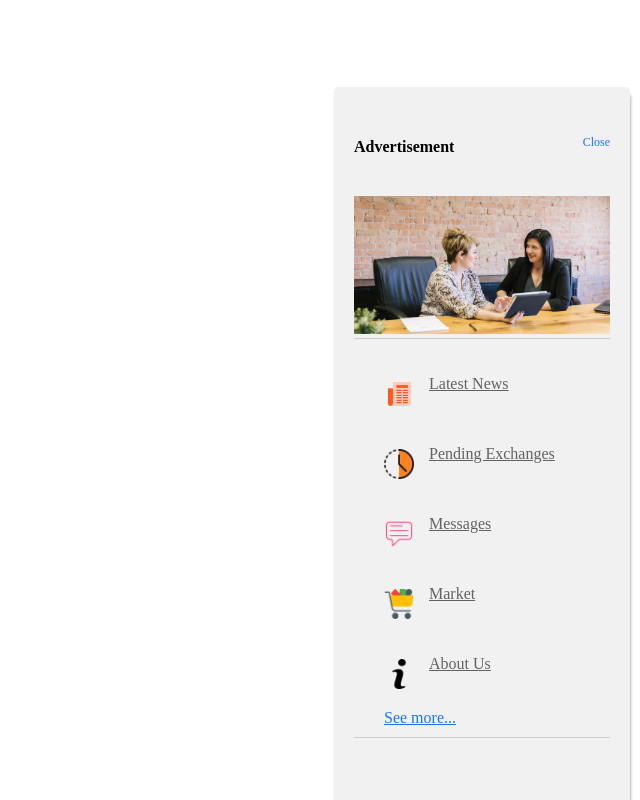
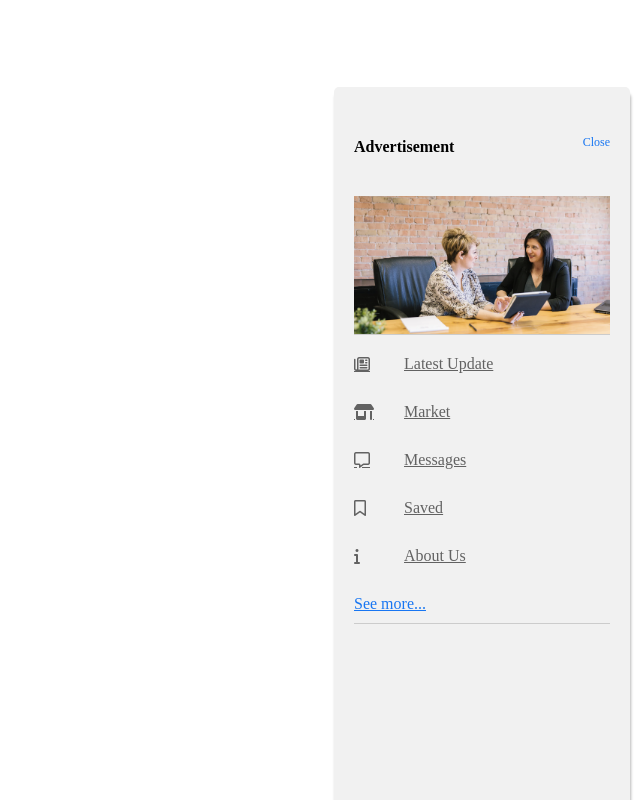
Before and after one commit to prshnt-bhushal/TradeEx, a website: page Html/sidebar.html in a window 1280 px wide. Shown: the whole page, without its empty margins (640-1280 px from the left). Drawn offline with Linux system fonts and the light colour scheme.

```diff
--- a/CSS/sidebar.css
+++ b/CSS/sidebar.css
@@ -16,22 +16,26 @@
     .body-imp-links a{
       display: flex;
       align-items: center;
-      padding-left: 30px;
+      justify-content: center;
       margin-top: 20px;
       margin-bottom: 10px;
       color: #626262;
       width: fit-content;
     }
-    .body-imp-links a img{
-      width: 30px;
-      margin-right: 15px;
-      margin-top: 20px;
+    .body-imp-links a:hover{
+      color: #aaa;
+    }
+    .body-imp-links i{
+      width: 50px;
     }
     .body-imp-links a:last-child
     {
       color: #1876f2;
     }
     .body-imp-links, .ads{
+      display: grid;
+      justify-content: start;
+      align-content: center;
       border-bottom:1px solid #ccc ;
     }
     .ads img{
--- a/Html/sidebar.html
+++ b/Html/sidebar.html
@@ -4,6 +4,7 @@
     <meta charset="UTF-8">
     <meta http-equiv="X-UA-Compatible" content="IE=edge">
     <meta name="viewport" content="width=device-width, initial-scale=1.0">
+    <script src="https://kit.fontawesome.com/6b1058b339.js" crossorigin="anonymous"></script>
     <title>Sidebar</title>
     <link rel="stylesheet" href="/CSS/sidebar.css">
 </head>
@@ -25,11 +26,11 @@
             <img src="/images/advertisement.png">
         </div>
         <div class="body-imp-links">
-            <a href="#"><img src="/images/newss.png">Latest News</a>
-            <a href="#"><img src="/images/pendingg.png">Pending Exchanges</a>
-            <a href="#"><img src="/images/messagee.png">Messages</a>
-            <a href="#"><img src="/images/marketplacee.png">Market</a>
-            <a href="#"><img src="/images/info.png">About Us</a>
+            <a href="#"><i class="fa-regular fa-newspaper"></i>Latest Update</a>
+            <a href="/Html/Market.html"><i class="fa-solid fa-shop"></i>Market</a>
+            <a href="#"><i class="fa-regular fa-message"></i>Messages</a>
+            <a href="#"><i class="fa-regular fa-bookmark"></i>Saved </a>
+            <a href="#"><i class="fa-solid fa-info"></i>About Us</a>
             <a href="#">See more...</a>
         </div>
     </div>
```
Also changed, not shown: Html/Market.html (+2 -4 lines), Html/header.html (+1 -1 lines).
